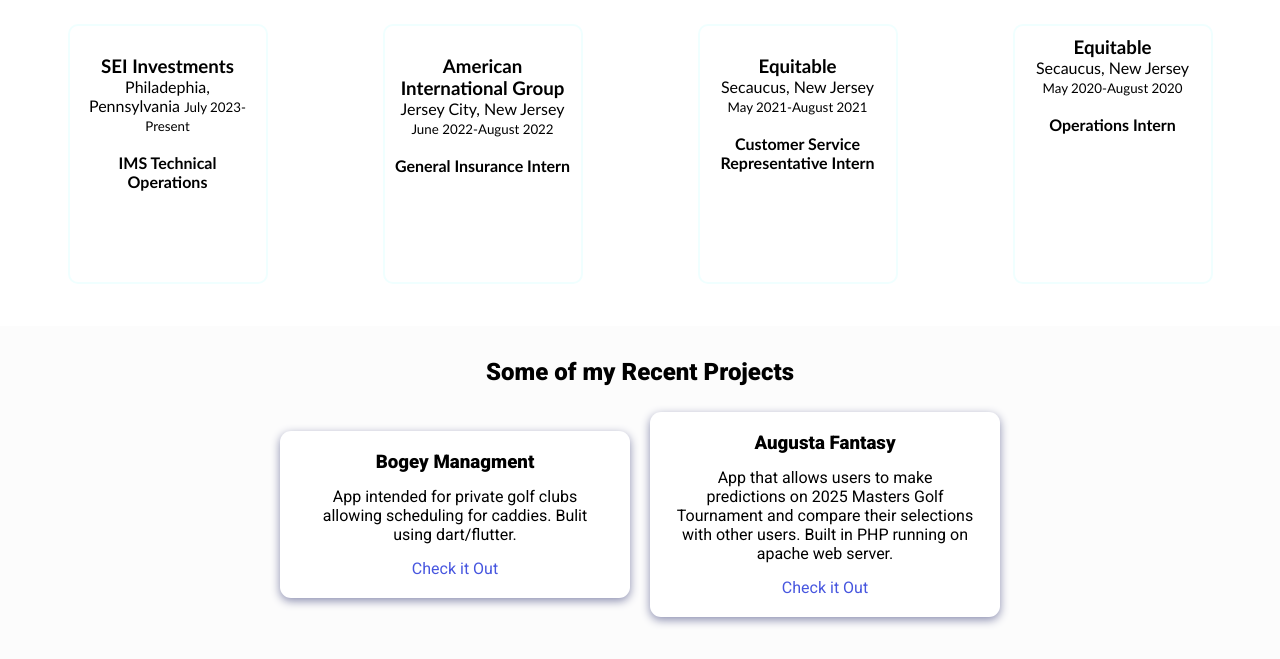
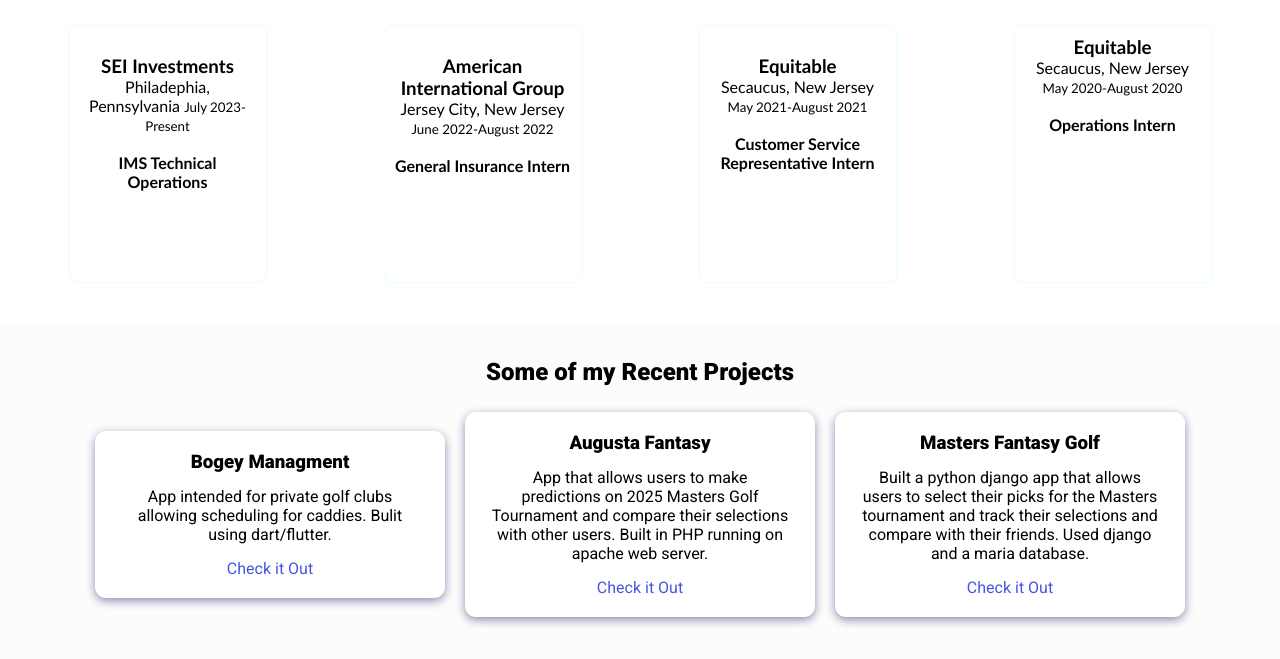
Before and after one commit to oboyle3/oboyle3.github.io, a plain HTML site: page index.html in a window 1280 px wide. Shown: the part 445-1104 px from the top of the page. Drawn offline with Linux system fonts and the light colour scheme; files whose address does not match are found by name.

Commit message:
added my python project

```diff
--- a/index.html
+++ b/index.html
@@ -111,7 +111,15 @@
     </div>
 
 
+  <div class="projects-container">
+    <div class="project-container project-card">
 
+      <h3 class="project-title">Masters Fantasy Golf</h3>
+      <p class="project-details">
+        Built a python django app that allows users to select their picks for the Masters tournament and track their selections and compare with their friends. Used django and a maria database.
+      </p>
+      <a href="https://github.com/oboyle3/Augusta-Fantasy" target="_blank" class="project-link">Check it Out</a>
+    </div>
 
 
 
```
